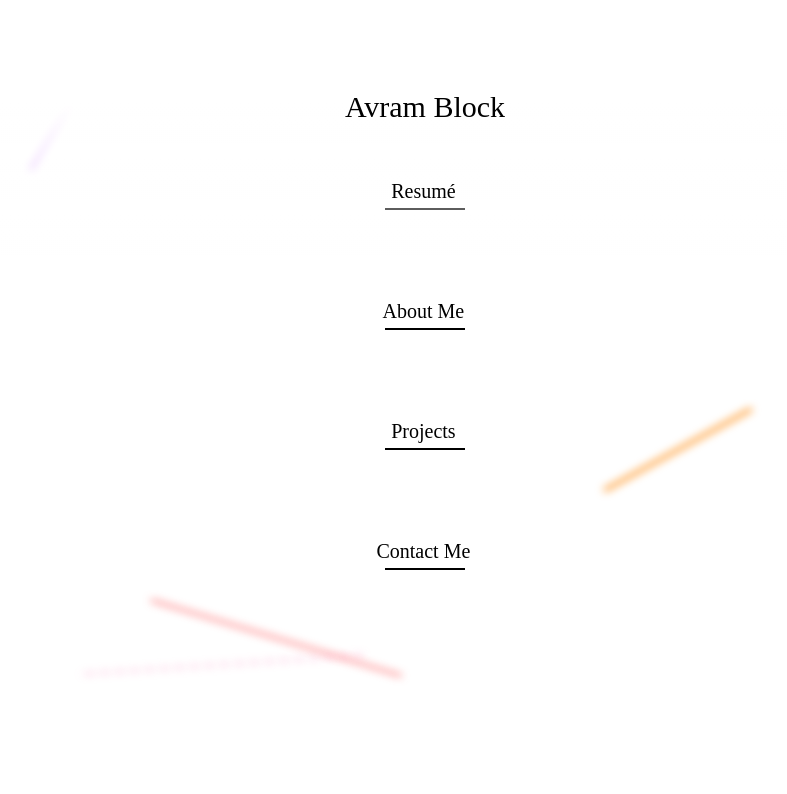
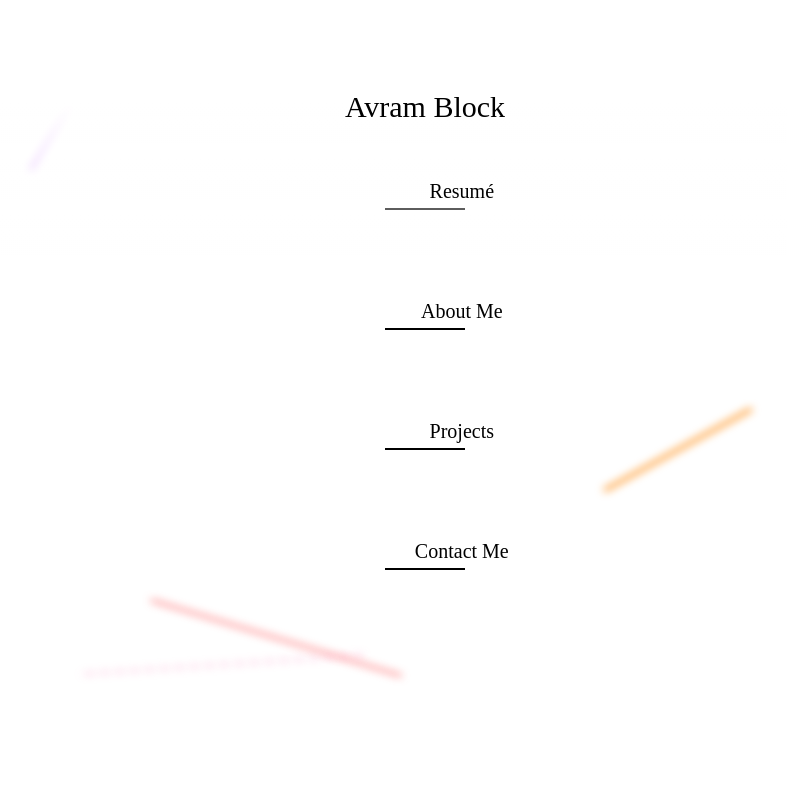
Before and after one commit to aviblock/aviblock.github.io, a website with bundled scripts: page index.html in a window 1280 px wide. Shown: the whole page, without its empty margins (223-1010 px from the left). Built offline with nearby package versions, Linux system fonts and the light colour scheme.

Commit message:
testing alignment

```diff
--- a/index.html
+++ b/index.html
@@ -32,7 +32,7 @@
         width: 15%;
         margin: auto;
         height: 30px;
-        left: 43%;
+        left: 46%;
         text-align: center;
         z-index: 3;
         background-color: transparent;
```
